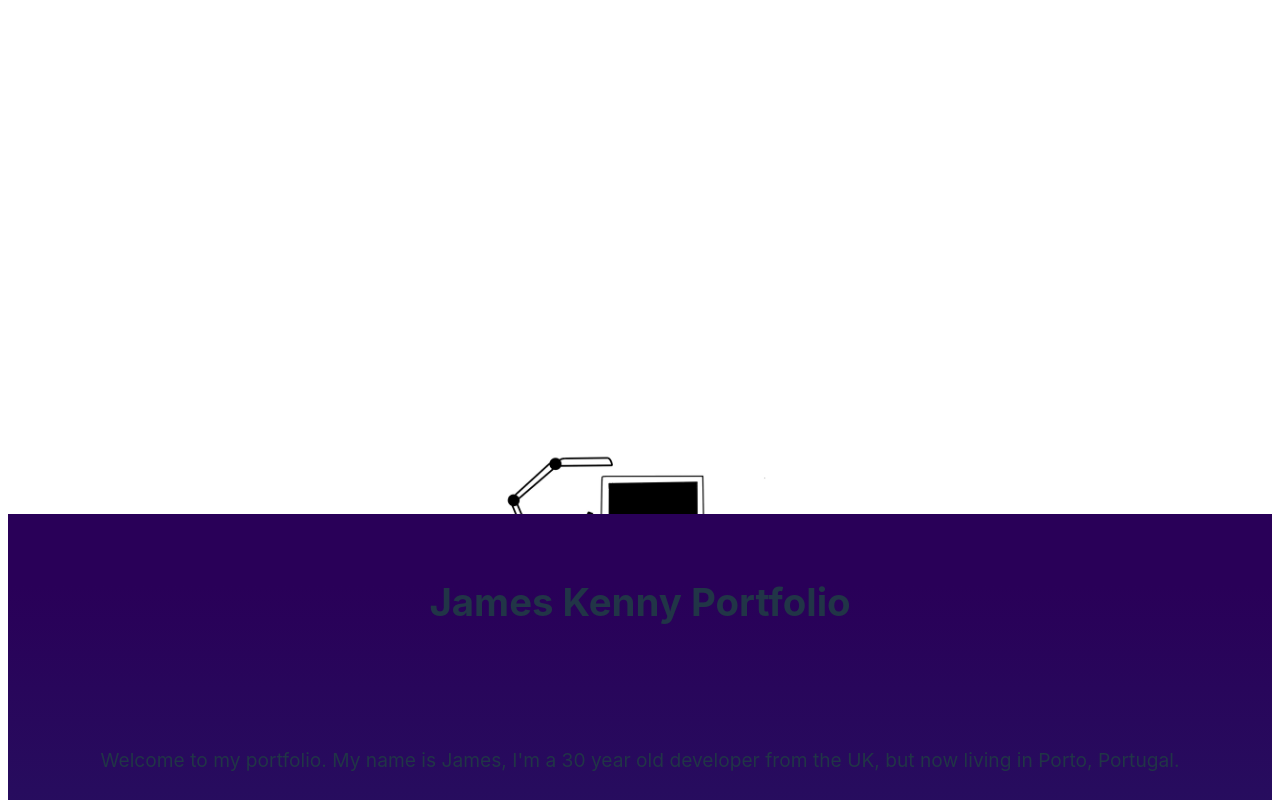
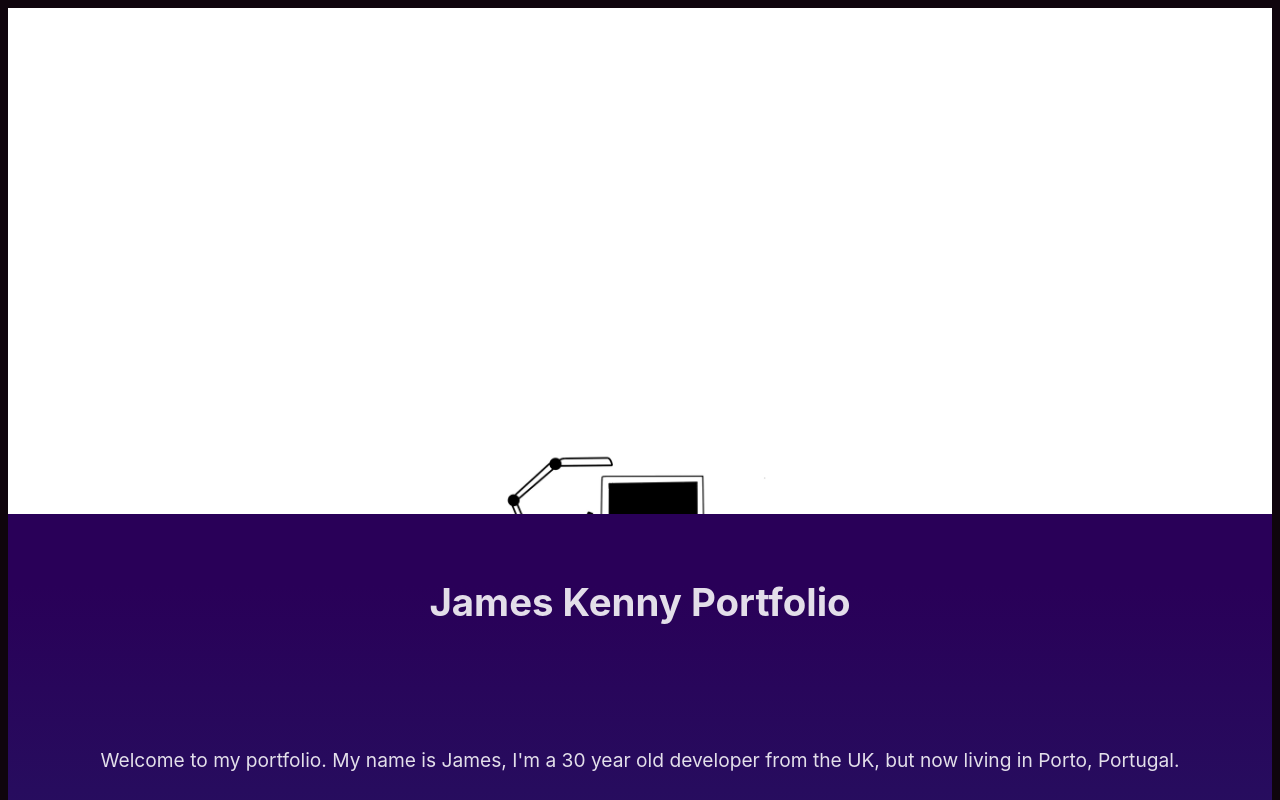
Before and after one commit to Kenzen92/portfolio, a React (Vite) app: page / in a window 1280 px wide. Shown: the top 800 px of the page. Built offline with nearby package versions, Linux system fonts and the light colour scheme.

Commit message:
fixed light-dark

```diff
--- a/package.json
+++ b/package.json
@@ -24,7 +24,7 @@
     "eslint": "^8.45.0",
     "eslint-plugin-react-hooks": "^4.6.0",
     "eslint-plugin-react-refresh": "^0.4.3",
-    "typescript": "^5.0.2",
+    "typescript": "^5.2.2",
     "vite": "^4.4.9"
   }
 }
--- a/src/index.css
+++ b/src/index.css
@@ -2,29 +2,11 @@
   font-family: Inter, system-ui, Avenir, Helvetica, Arial, sans-serif;
   line-height: 1.5;
   font-weight: 400;
-
-  color-scheme: light dark;
   color: rgba(255, 255, 255, 0.87);
-  background-color: #242424;
-
+  background-color: rgb(15, 5, 13);
   font-synthesis: none;
   text-rendering: optimizeLegibility;
   -webkit-font-smoothing: antialiased;
   -moz-osx-font-smoothing: grayscale;
   -webkit-text-size-adjust: 100%;
 }
-
-
-
-@media (prefers-color-scheme: light) {
-  :root {
-    color: #213547;
-    background-color: #ffffff;
-  }
-  a:hover {
-    color: #747bff;
-  }
-  button {
-    background-color: #f9f9f9;
-  }
-}
```
Also changed, not shown: 1 other file (tests, documents, lock files or other folders).
